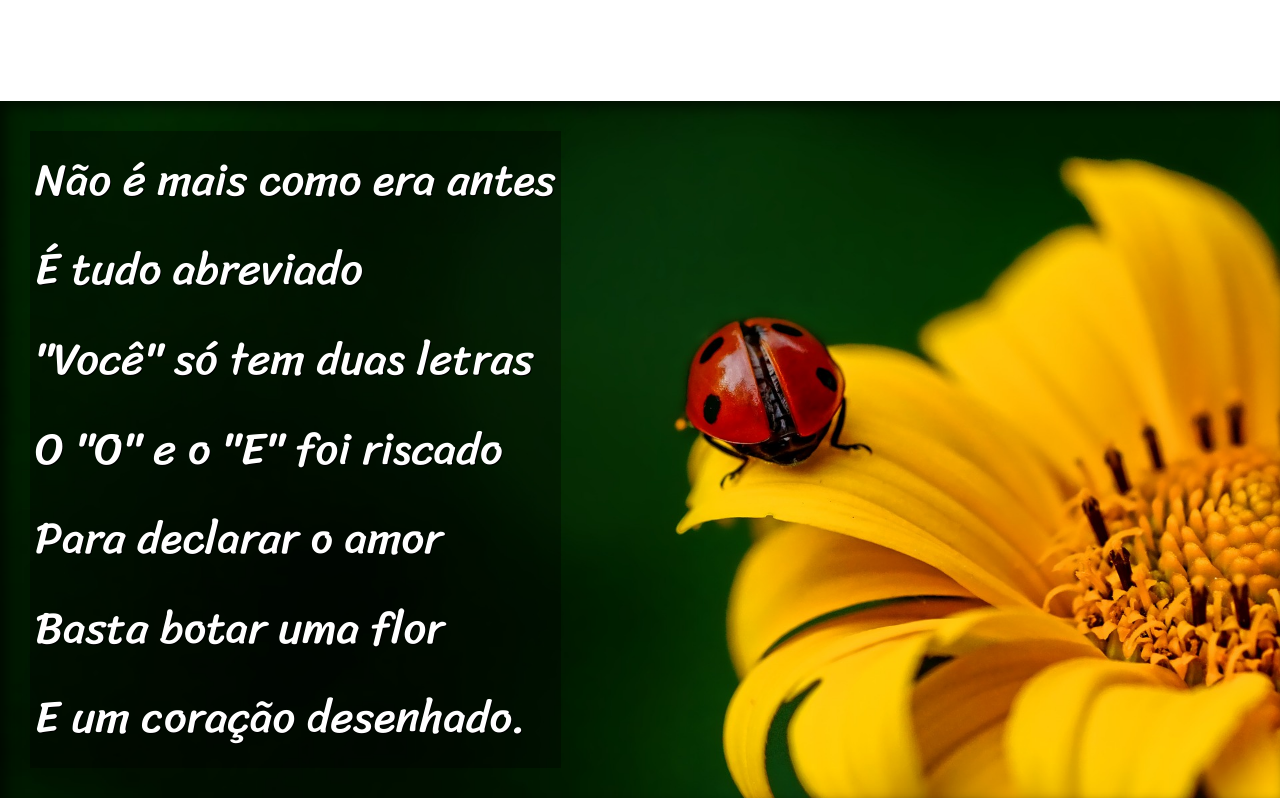
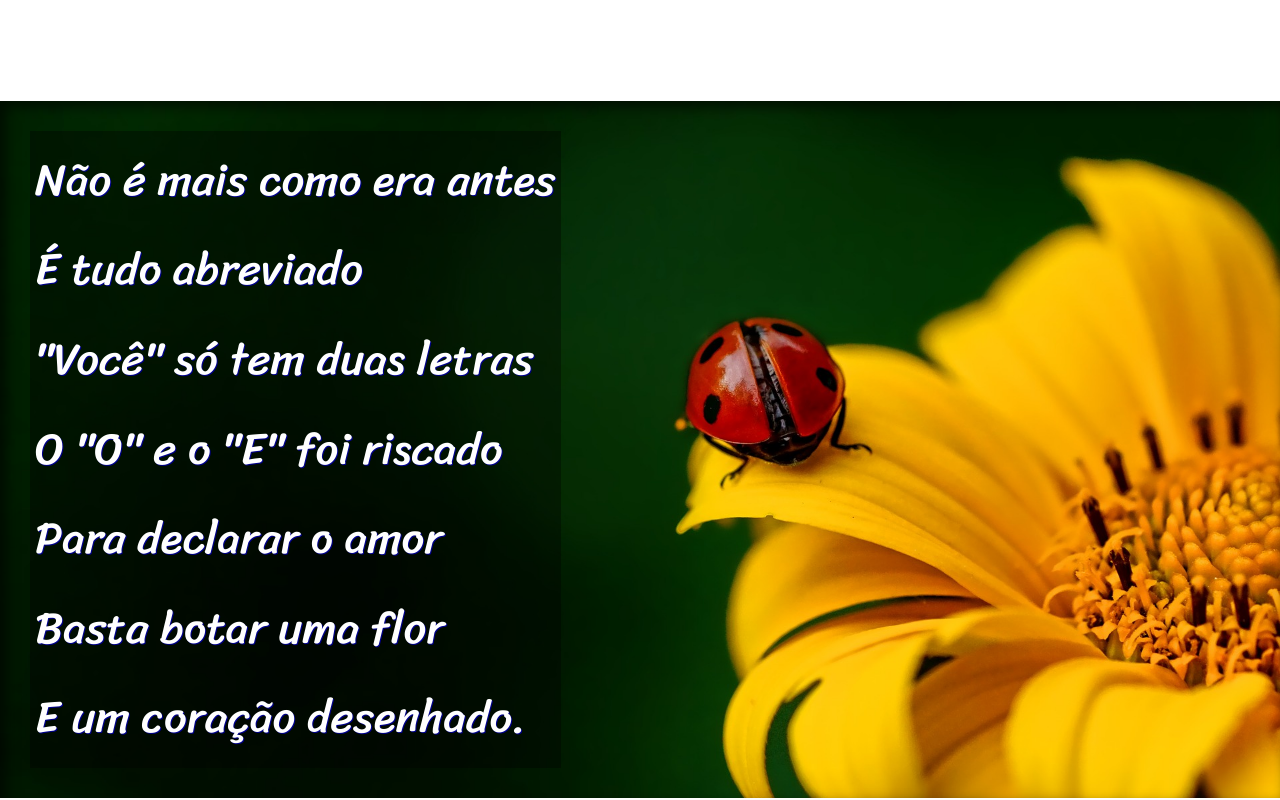
Before and after one commit to jenlisboa/Challenge-12, a plain HTML site: page index.html in a window 1280 px wide. Shown: the part 940-1740 px from the top of the page. Drawn offline with Linux system fonts and the light colour scheme.

Commit message:
Update style.css

```diff
--- a/estilo/style.css
+++ b/estilo/style.css
@@ -79,7 +79,7 @@ section.image  p{
     display: inline-block;
     padding:5px;
     background-color: rgba(0, 0, 0, 0.362);
-    text-shadow:1px 1px 0px black ;
+    text-shadow:1px 1px 0px darkblue ;
 
 }
 section#img01{
```
